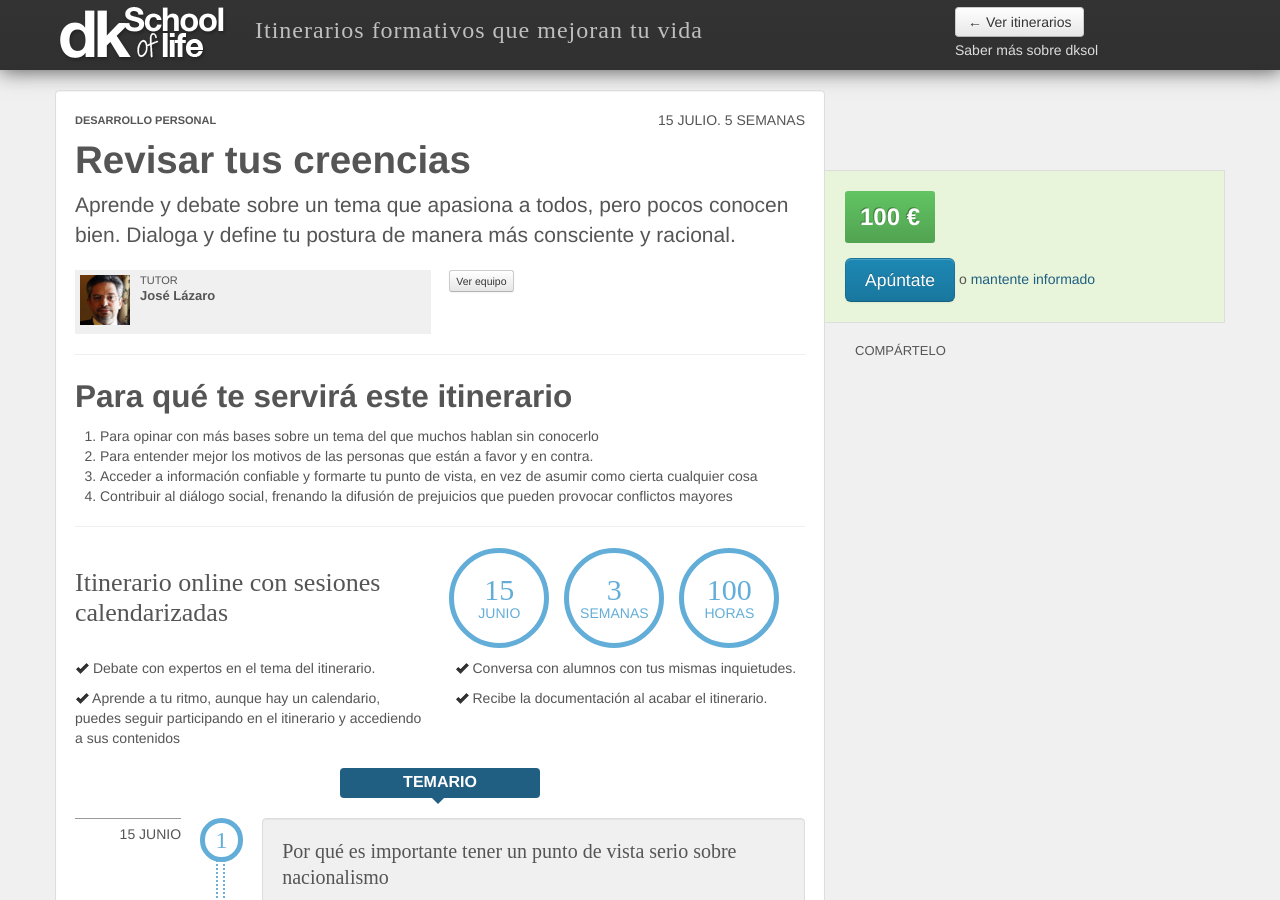
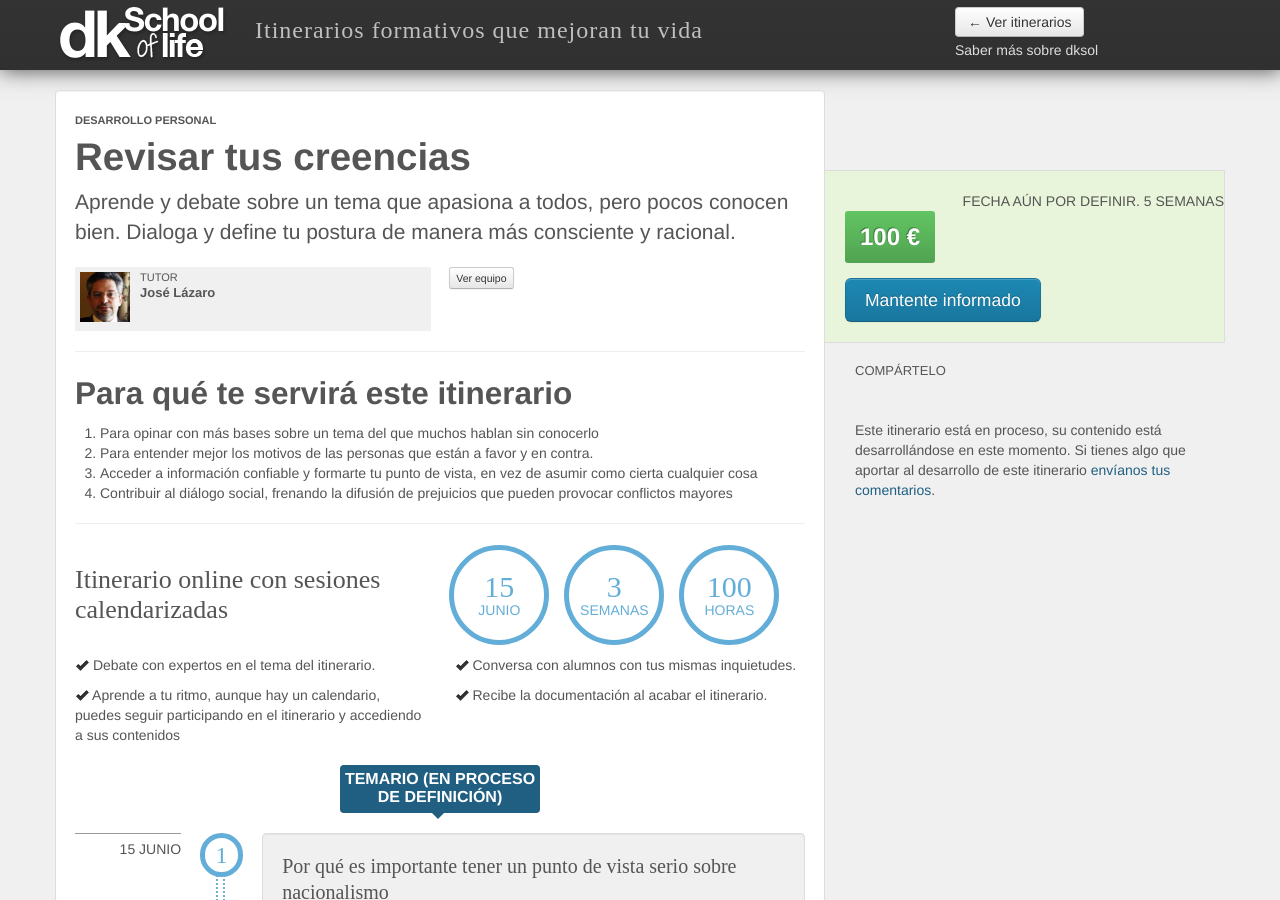
Before and after one commit to dontknow-net/dontknow-net.github.io, a Jekyll site: the page built from _posts/cursos/2013-05-28-revisar-tus-creencias.md, in a window 1280 px wide and 900 px high. Built offline with Jekyll 4.4.1, drawn with Linux system fonts in a browser that asks for light colours; some web fonts are replaced.

Commit message:
Ajustado bloque lateral para los cursos en proceso

```diff
--- a/_layouts/curso.html
+++ b/_layouts/curso.html
@@ -1,23 +1,22 @@
 ---
 layout: layout
 ---
+{% assign en_proceso = false %}
+{% if page.category == 'proceso' %}
+  {% assign en_proceso = true %}
+{% endif %}
+
 {% include share-fb-header.md %}
 {% include header-mini.md %}
-
 <div class="container">
   <div class="row">
     <div class="span8">
       <article class="course well">
         <div class="row-fluid">
-          <div class="span6">
           <ul class="lista-ambitos inline">
             <li class="type">{{page.tipo}}</li>
             <li class="ambito">{{page.ambito}}</li>
           </ul>
-          </div>
-          <div id="course-date-duration" class="span6">
-            <span class="date">{{page.fecha}}</span>. <span class="duration">{{page.duracion}}</span></div>
-          </div>
           <div id="page-title-wrapper">
             <div id="page-title-container">
               <div class="container">
@@ -157,16 +156,29 @@ layout: layout
       <div class="span4" id="columna-lateral-wrapper">
         <div id="columna-lateral">
           <div class="box-actions">
+            <div id="course-date-duration">
+              <span class="date">{{page.fecha}}</span>.
+              <span class="duration">{{page.duracion}}</span>
+            </div>
             <div class="prices">
               <span class="price">{{ page.precio}} €</span>
             </div>
+            {% if en_proceso %}
+               <a href="#modalMeInteresa" data-toggle="modal" data-id="{{page.id_interesado}}" class="open-modal-informado  btn btn-large btn-primary" role="button"  data-title="{{ page.title | escape}}">Mantente informado</a>
+            {% else %}
               <a href="#modalApuntate" class="open-modal-apuntate btn btn-large btn-primary" role="button" data-id="{{page.id_apuntarme}}" data-toggle="modal"  data-title="{{ page.title | escape}}">Apúntate</a>
               o <a href="#modalMeInteresa" data-toggle="modal" data-id="{{page.id_interesado}}" class="open-modal-informado" data-title="{{ page.title | escape}}">mantente informado</a>
+            {% endif %}
         </div>
         <section id="compartir">
           <header class="title">Compártelo</header>
           {% include share.md %}
         </section>
+        {% if en_proceso %}
+          <div class="aviso-en-proceso">
+            Este itinerario está en proceso, su contenido está desarrollándose en este momento. Si tienes algo que aportar al desarrollo de este itinerario <a href="mailto:info@dontknow.net?subject=Comentarios sobre: {{ page.title | escape}}">envíanos tus comentarios</a>.
+          </div>
+        {% endif %}
       </div>
     </div>
   </div>
--- a/_posts/cursos/2013-05-27-revisar-tus-creencias.md
+++ b/_posts/cursos/2013-05-28-cuidar-salud-a-la-vez-medio-ambiente.md
@@ -1,24 +1,27 @@
 ---
 layout: curso
-title: Revisar tus creencias
-fecha: 15 Julio
+title: Cuidar tu salud a la vez que el medio ambiente
+fecha: FECHA AÚN POR DEFINIR
 duracion: 5 semanas
-imagen: /content/imgs/cursos/img.rostro.jpg
-precio: 100
-tipo: Desarrollo personal
-ambito: Religión
+imagen: /content/imgs/cursos/img.naturaleza.jpg
+precio: 35
+tipo: Mejorar la sociedad
+ambito: Paz y convivencia
 category: proceso
 tags:
-  - José Lázaro
+  - Jordi Cussó Porredón
+  - Enrique Baca Baldomero
+  - Fancesc Torralba
+  - Jorge Úbeda
 entradilla: |
   Aprende y debate sobre un tema que apasiona a todos, pero pocos conocen bien.
   Dialoga y define tu postura de manera más consciente y racional.
+id_interesado: 4
+id_apuntarme: 8
 colaboran:
   - <img src="/content/imgs/img.logo-carta-onu.png" alt="Fundación Carta de la Paz dirigida a la ONU">
   - <img src="/content/imgs/img.logo-edificar-paz.png" alt="Edificar la paz en el siglo XXI">
   - <img src="/content/imgs/img.logo-escuela-filosofia.png" alt="Escuela de Filosofía">
-id_interesado: 4
-id_apuntarme: 8
 published: true
 ---
 
@@ -72,7 +75,7 @@ published: true
 
 <section>
   <header class="header-section">
-    <h2>Temario</h2>
+    <h2>Temario (en proceso de definición)</h2>
   </header>
   <ol class="unstyled timeline">
     <li class="row-fluid">
--- a/_posts/cursos/2013-05-27-cuidar-salud-a-la-vez-medio-ambiente.md
+++ b/_posts/cursos/2013-05-28-revisar-tus-creencias.md
@@ -1,27 +1,24 @@
 ---
 layout: curso
-title: Cuidar tu salud a la vez que el medio ambiente
-fecha: 15 Agosto
+title: Revisar tus creencias
+fecha: FECHA AÚN POR DEFINIR
 duracion: 5 semanas
-imagen: /content/imgs/cursos/img.naturaleza.jpg
-precio: 35
-tipo: Mejorar la sociedad
-ambito: Paz y convivencia
+imagen: /content/imgs/cursos/img.rostro.jpg
+precio: 100
+tipo: Desarrollo personal
+ambito: Religión
 category: proceso
 tags:
-  - Jordi Cussó Porredón
-  - Enrique Baca Baldomero
-  - Fancesc Torralba
-  - Jorge Úbeda
+  - José Lázaro
 entradilla: |
   Aprende y debate sobre un tema que apasiona a todos, pero pocos conocen bien.
   Dialoga y define tu postura de manera más consciente y racional.
-id_interesado: 4
-id_apuntarme: 8
 colaboran:
   - <img src="/content/imgs/img.logo-carta-onu.png" alt="Fundación Carta de la Paz dirigida a la ONU">
   - <img src="/content/imgs/img.logo-edificar-paz.png" alt="Edificar la paz en el siglo XXI">
   - <img src="/content/imgs/img.logo-escuela-filosofia.png" alt="Escuela de Filosofía">
+id_interesado: 4
+id_apuntarme: 8
 published: true
 ---
 
@@ -75,7 +72,7 @@ published: true
 
 <section>
   <header class="header-section">
-    <h2>Temario</h2>
+    <h2>Temario (en proceso de definición)</h2>
   </header>
   <ol class="unstyled timeline">
     <li class="row-fluid">
```
Also changed, not shown: _posts/cursos/2013-05-28-ser-mas-creativo-vida-trabajo.md (renamed from _posts/cursos/2013-05-27-ser-mas-creativo-vida-trabajo.md, +2 -2 lines), _posts/cursos/2013-05-29-nacionalismo.md (renamed from _posts/cursos/2013-05-27-nacionalismo.md). Lines whose indentation alone changed are shown as unchanged.
